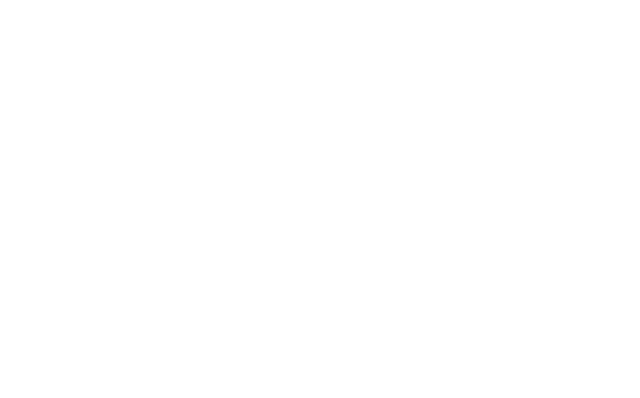
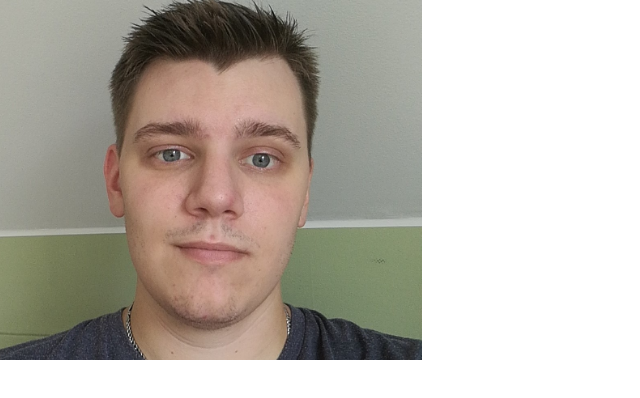
Before and after one commit to Kaliberplus/My-CV, a plain HTML site: page Index.html in a window 1280 px wide. Shown: the whole page, without its empty margins (0-640 px from the left). Drawn offline with nearby package versions, Linux system fonts and the light colour scheme.

Commit message:
added profile pic and a bit of styling

```diff
--- a/Index.html
+++ b/Index.html
@@ -6,11 +6,19 @@
     <meta http-equiv="X-UA-Compatible" content="ie=edge">
     <link rel="stylesheet" href="https://stackpath.bootstrapcdn.com/bootstrap/4.2.1/css/bootstrap.min.css" type="text/css">
     <link rel="stylesheet" href="https://stackpath.bootstrapcdn.com/font-awesome/4.7.0/css/font-awesome.min.css" type="text/css">
+    <link rel="stylesheet" href="assets/CSS/style.css" type="text/css">
     <title>Marcus</title>
 </head>
 <body>
     <header>
+        <div class="row">
+            <a href="Index.html" class="col-md-4 logo">
 
+            </a>
+            <div class="col-md-8">
+
+            </div>
+        </div>
     </header>
     <section>
 
--- a/assets/CSS/style.css
+++ b/assets/CSS/style.css
@@ -0,0 +1,16 @@
+@import url('https://fonts.googleapis.com/css?family=Roboto:100,200,300,400,500,600,700|Exo:100,200,300,400,500,600,700');
+
+header {
+    margin: 0;
+}
+
+.logo {
+    background: url("../images/123.jpg");
+    background-position: center;
+    background-repeat: no-repeat;
+    background-size: cover;
+    min-height: 360px;
+    transition: all .5s ease-in-out;
+    -moz-transition: all .5s ease-in-out;
+    -webkit-transition: all .5s ease-in-out;
+}
```
Also changed, not shown: assets/images/123.jpg (added).
